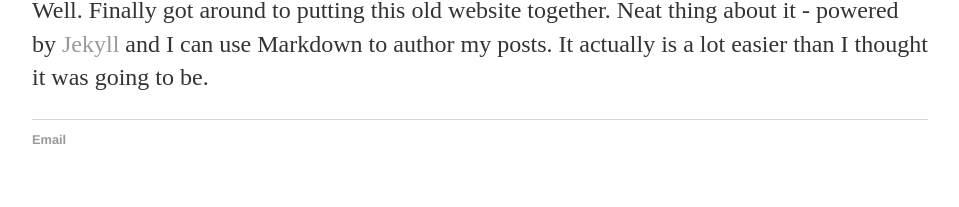
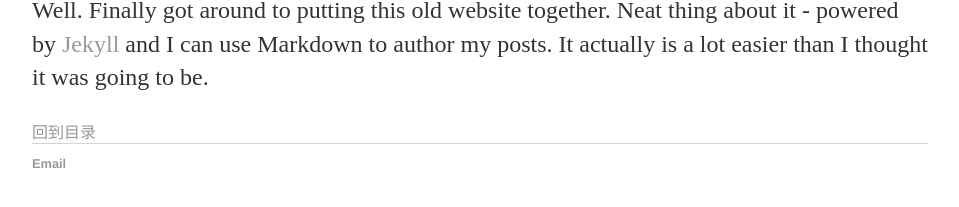
Before and after one commit to saberprince/saberprince.github.io, a Jekyll site: the page built from _posts/2014-04-30-hank-quinlan-site-launched.md, in a window 1280 px wide. Shown: the part 322-529 px from the top of the page, without its empty margins (160-1119 px from the left). Built offline with Jekyll 4.4.1, drawn with Linux system fonts in a browser that asks for light colours.

Commit message:
Update post.html

```diff
--- a/_layouts/post.html
+++ b/_layouts/post.html
@@ -9,7 +9,7 @@ layout: default
 </div>
 
 <div >
-<a
+<a href="/interviewtips">回到目录</a>
 </div>
 
 <div class="notecomments">
```
